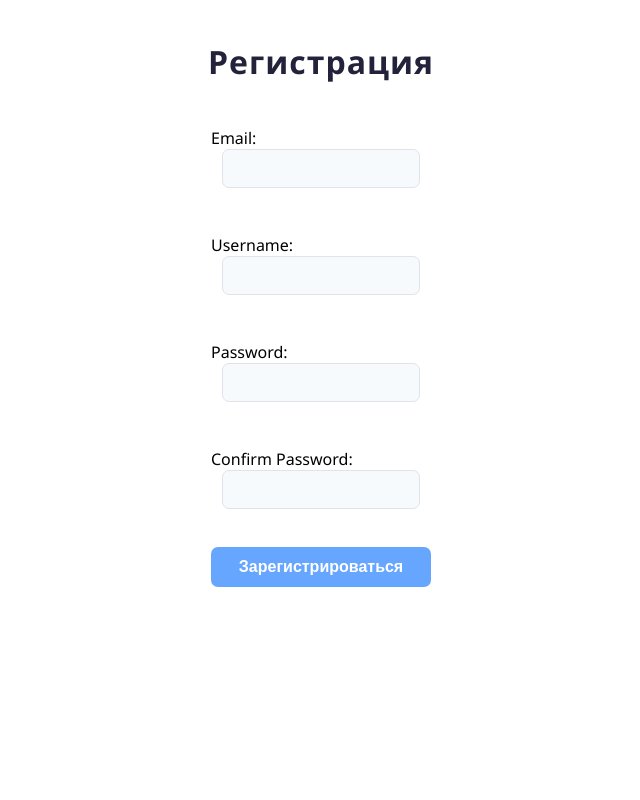
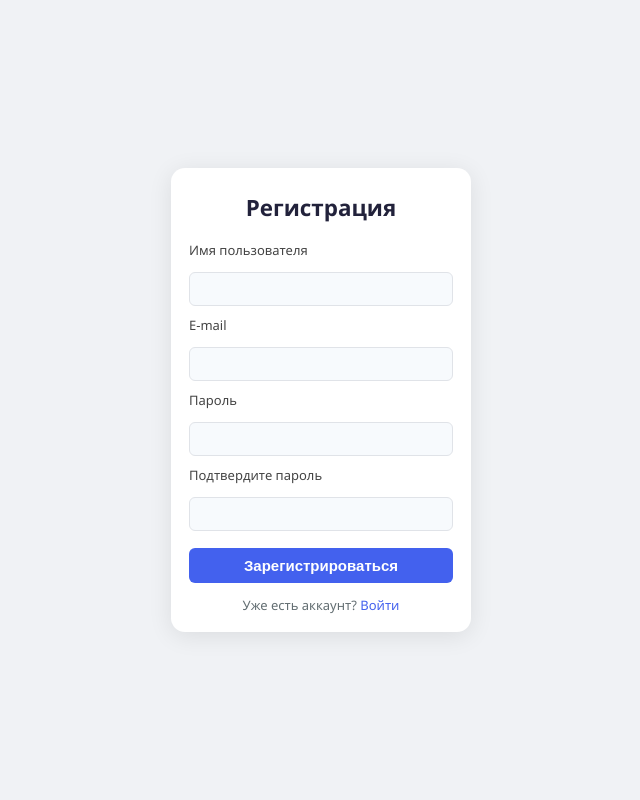
Before and after one commit to larrxii/moviemate_kfu, a Django app: page /auth/register/ in a window 1280 px wide. Shown: the whole page, without its empty margins (319-959 px from the left). Run offline with Django 5.2, Linux system fonts and the light colour scheme.

Commit message:
added validation and fixed templates with css in auth_service

```diff
--- a/auth_service/forms.py
+++ b/auth_service/forms.py
@@ -2,12 +2,37 @@ from django import forms
 from user_service.models import User
 
 class UserRegistrationForm(forms.ModelForm):
-    password = forms.CharField(widget=forms.PasswordInput)
-    password_confirm = forms.CharField(widget=forms.PasswordInput, label="Confirm Password")
+    password = forms.CharField(
+        widget=forms.PasswordInput,
+        error_messages={'required': 'Обязательное поле для ввода.'}
+    )
+    password_confirm = forms.CharField(
+        widget=forms.PasswordInput,
+        label="Подтвердите пароль",
+        error_messages={'required': 'Обязательное поле для ввода.'}
+    )
+    username = forms.CharField(
+        error_messages={'required': 'Обязательное поле для ввода.'}
+    )
+    email = forms.EmailField(
+        error_messages={'required': 'Обязательное поле для ввода.'}
+    )
 
     class Meta:
         model = User
         fields = ['email', 'username', 'password']
+
+    def clean_username(self):
+        username = self.cleaned_data['username']
+        if User.objects.filter(username=username).exists():
+            raise forms.ValidationError("Пользователь с таким именем пользователя уже существует.")
+        return username
+
+    def clean_email(self):
+        email = self.cleaned_data['email']
+        if User.objects.filter(email=email).exists():
+            raise forms.ValidationError("Пользователь с таким e-mail уже существует.")
+        return email
 
     def clean(self):
         cleaned_data = super().clean()
@@ -18,5 +43,15 @@ class UserRegistrationForm(forms.ModelForm):
         return cleaned_data
 
 class UserLoginForm(forms.Form):
-    email = forms.EmailField(label="Email")
-    password = forms.CharField(widget=forms.PasswordInput, label="Password")
+    email = forms.EmailField(
+        label="E-mail",
+        error_messages={
+            'required': 'Обязательное поле для ввода.',
+            'invalid': 'Введите корректный e-mail.'
+        }
+    )
+    password = forms.CharField(
+        widget=forms.PasswordInput,
+        label="Пароль",
+        error_messages={'required': 'Обязательное поле для ввода.'}
+    )
--- a/auth_service/views.py
+++ b/auth_service/views.py
@@ -28,7 +28,7 @@ def login_view(request):
                 login(request, user)
                 return redirect('/') # TODO: Replace it to his profile
             else:
-                error = "Неверный email или пароль."
+                error = "Неверный e-mail или пароль."
     else:
         form = UserLoginForm()
     return render(request, 'auth_service/login.html', {'form': form, 'error': error})
--- a/static/auth_service/auth.css
+++ b/static/auth_service/auth.css
@@ -1,107 +1,114 @@
-/* TODO: fix css */
-
 body {
-    background: #fff;
+    background: #f0f2f5;
     font-family: 'Segoe UI', Arial, sans-serif;
     margin: 0;
     padding: 0;
+    min-height: 100vh;
+    display: flex;
+    align-items: center;
+    justify-content: center;
 }
 
-.wrapper {
-    width: 100vw;
-    min-height: 100vh;
-    display: flex;
-    flex-direction: column;
-    align-items: center;
+.auth-box {
+    background: #fff;
+    border-radius: 14px;
+    box-shadow: 0 4px 24px rgba(0,0,0,0.09);
+    max-width: 300px;
+    width: 100%;
+    padding: 24px 18px 18px 18px;
+    margin: 0 auto;
+    box-sizing: border-box;
 }
 
-h2 {
-    margin-top: 40px;
-    margin-bottom: 28px;
+.auth-title {
     text-align: center;
     color: #22223b;
-    font-size: 2rem;
-    font-weight: 600;
-    letter-spacing: 1px;
-}
-
-.form-container {
-    width: 100%;
-    max-width: 320px;
-    margin: 0 auto;
-    padding: 26px 22px 18px 22px;
-    border-radius: 10px;
-    box-shadow: 0 2px 16px rgba(31, 38, 135, 0.06);
-    background: #fff;
-    display: flex;
-    flex-direction: column;
-    align-items: center;
+    font-size: 1.4rem;
+    font-weight: 700;
+    margin-bottom: 18px;
 }
 
 form {
-    width: 100%;
     display: flex;
     flex-direction: column;
-    gap: 14px;
-    align-items: center;
+    gap: 10px;
+}
+
+label {
+    font-size: 13px;
+    color: #444;
+    margin-bottom: 3px;
 }
 
 input[type="text"], input[type="email"], input[type="password"] {
-    width: 90%;
-    max-width: 220px;
-    padding: 10px 12px;
+    padding: 8px 10px;
     border: 1.2px solid #e0e3e8;
-    border-radius: 7px;
-    font-size: 15px;
+    border-radius: 6px;
+    font-size: 14px;
     background: #f7fafd;
     transition: border-color 0.2s, box-shadow 0.2s;
     box-sizing: border-box;
-    margin: 0 auto;
-    display: block;
 }
 
 input[type="text"]:focus,
 input[type="email"]:focus,
 input[type="password"]:focus {
-    border-color: #66a6ff;
+    border-color: #4361ee;
     outline: none;
     background: #eef6fb;
     box-shadow: 0 0 0 2px #b3d6fc;
 }
 
-button[type="submit"] {
-    width: 90%;
-    max-width: 220px;
-    background: #66a6ff;
+.submit-button {
+    background: #4361ee;
     color: #fff;
     border: none;
-    border-radius: 7px;
-    padding: 11px;
-    font-size: 16px;
+    border-radius: 6px;
+    padding: 9px;
+    font-size: 15px;
     font-weight: bold;
     cursor: pointer;
-    margin-top: 8px;
+    margin-top: 7px;
     transition: background 0.2s, transform 0.1s;
 }
 
-button[type="submit"]:hover {
-    background: #228be6;
+.submit-button:hover {
+    background: #2746b6;
     transform: scale(1.03);
 }
 
-.errorlist, .error {
-    color: #d73a49;
-    background: #ffeef0;
-    border: 1px solid #d73a49;
-    border-radius: 6px;
-    padding: 8px 12px;
-    margin-bottom: 8px;
+.error-message, .errorlist {
+    color: #e74c3c;
+    background: #fdecea;
+    border: 1px solid #e74c3c;
+    border-radius: 5px;
+    padding: 6px 9px;
+    margin-bottom: 7px;
+    font-size: 13px;
+    text-align: center;
     list-style: none;
-    width: 90%;
-    max-width: 220px;
-    box-sizing: border-box;
+    opacity: 0;
+    animation: fadeInError 0.5s forwards;
+}
+
+@keyframes fadeInError {
+    from { opacity: 0; transform: translateY(-8px);}
+    to   { opacity: 1; transform: translateY(0);}
+}
+
+.auth-footer {
     text-align: center;
-    font-size: 15px;
-    margin-left: auto;
-    margin-right: auto;
+    margin-top: 13px;
+    font-size: 13px;
+    color: #636e72;
 }
+
+.auth-footer a {
+    color: #4361ee;
+    text-decoration: none;
+    font-weight: 500;
+}
+
+.auth-footer a:hover {
+    text-decoration: underline;
+}
--- a/templates/auth_service/register.html
+++ b/templates/auth_service/register.html
@@ -1,16 +1,49 @@
 {% load static %}
 <!DOCTYPE html>
-<html>
+<html lang="ru">
 <head>
+    <meta charset="UTF-8">
     <title>Регистрация</title>
     <link rel="stylesheet" href="{% static 'auth_service/auth.css' %}">
 </head>
 <body>
-    <h2>Регистрация</h2>
-    <form method="post">
-        {% csrf_token %}
-        {{ form.as_p }}
-        <button type="submit">Зарегистрироваться</button>
-    </form>
+    <div class="auth-box">
+        <div class="auth-title">Регистрация</div>
+        <form method="post" novalidate>
+            {% csrf_token %}
+            {% if form.non_field_errors %}
+                <div class="error-message">{{ form.non_field_errors }}</div>
+            {% endif %}
+
+            <label for="{{ form.username.id_for_label }}">Имя пользователя</label>
+            {{ form.username }}
+            {% if form.username.errors %}
+                <div class="error-message">{{ form.username.errors|striptags }}</div>
+            {% endif %}
+
+            <label for="{{ form.email.id_for_label }}">E-mail</label>
+            {{ form.email }}
+            {% if form.email.errors %}
+                <div class="error-message">{{ form.email.errors|striptags }}</div>
+            {% endif %}
+
+            <label for="{{ form.password.id_for_label }}">Пароль</label>
+            {{ form.password }}
+            {% if form.password.errors %}
+                <div class="error-message">{{ form.password.errors|striptags }}</div>
+            {% endif %}
+
+            <label for="{{ form.password_confirm.id_for_label }}">Подтвердите пароль</label>
+            {{ form.password_confirm }}
+            {% if form.password_confirm.errors %}
+                <div class="error-message">{{ form.password_confirm.errors|striptags }}</div>
+            {% endif %}
+
+            <button type="submit" class="submit-button">Зарегистрироваться</button>
+        </form>
+        <div class="auth-footer">
+            Уже есть аккаунт? <a href="{% url 'login' %}">Войти</a>
+        </div>
+    </div>
 </body>
 </html>
```
Also changed, not shown: templates/auth_service/login.html (+28 -10 lines).
